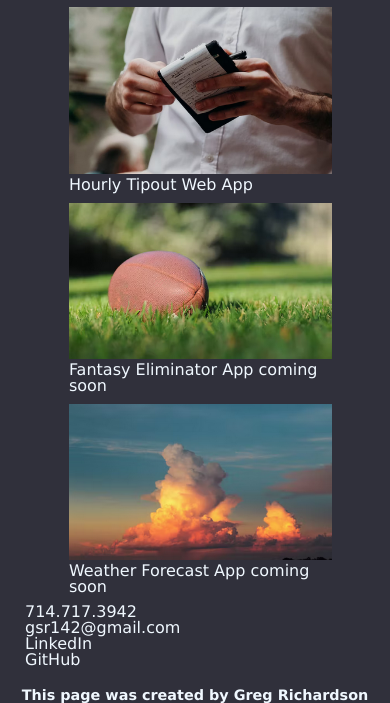
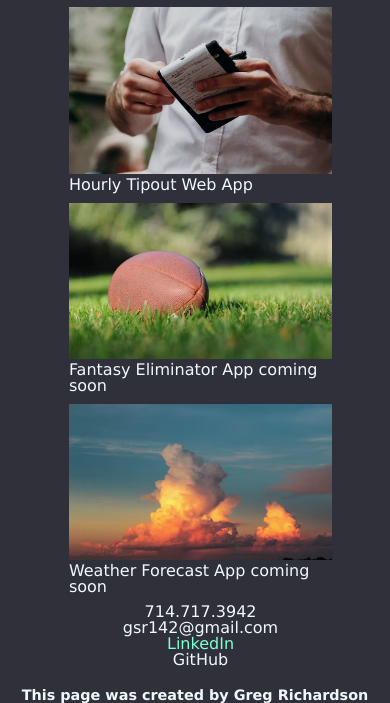
Before and after one commit to gsr142/My-Portfolio, a plain HTML site: page index.html in a window 390 px wide. In both pictures the pointer is over the link "LinkedIn". Shown: the part 561-1264 px from the top of the page. Drawn offline with Linux system fonts and the light colour scheme.

Commit message:
add hover effect to contact links

```diff
--- a/assets/css/style.css
+++ b/assets/css/style.css
@@ -186,6 +186,11 @@ footer {
     margin-top: 4px;
 }
 
+/*changes link text color on hover*/
+#contact a:hover {
+    color:aquamarine;
+}
+
 /*side bar disappears when screen width<786px*/
 @media screen and (max-width: 768px) {
     .sidebar {
@@ -228,7 +233,8 @@ footer {
         margin-top: 74px;
     }
     #contact ul {
-        display :block
+        display :block;
+        text-align: center;
     }
     #number-one {
         width: 95%;
```
